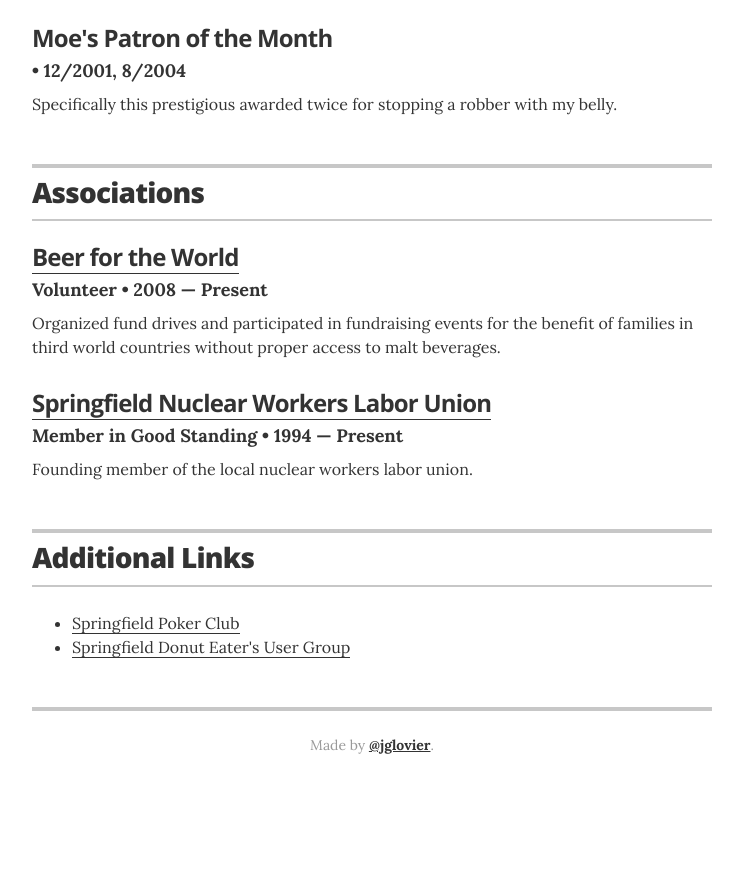
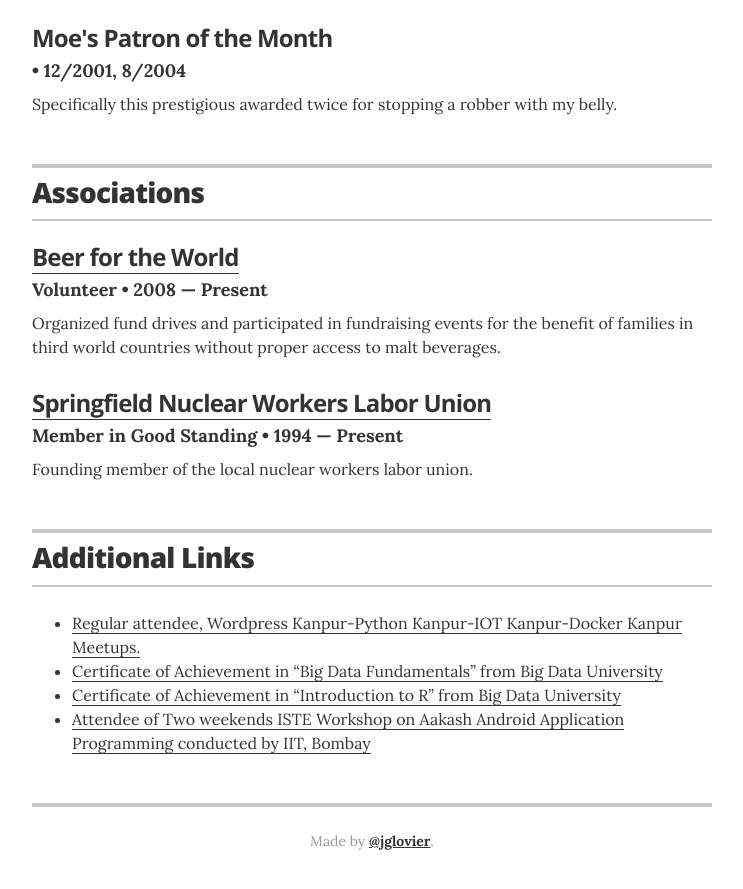
Before and after one commit to hammadmashkoor/hammadmashkoor.github.io, a Jekyll site: the page built from index.html, in a window 1280 px wide and 900 px high, scrolled down 2408 px. Shown: the top 889 px of the window, without its empty margins (268-1011 px from the left). Built offline with Jekyll 4.4.1, drawn with Linux system fonts in a browser that asks for light colours; before the commit the page ends 3212 px from its top, so only the background shows below that.

Commit message:
Update links.yml

```diff
--- a/_data/links.yml
+++ b/_data/links.yml
@@ -1,5 +1,9 @@
 # links
-- url: "#"
-  description: Springfield Poker Club
-- url: "#"
-  description: Springfield Donut Eater's User Group
+- url: ""
+  description: Regular attendee, Wordpress Kanpur-Python Kanpur-IOT Kanpur-Docker Kanpur Meetups.
+- url: ""
+  description: Certificate of Achievement in “Big Data Fundamentals” from Big Data University
+- url: ""
+  description: Certificate of Achievement in “Introduction to R” from Big Data University
+- url: ""
+  description: Attendee of Two weekends ISTE Workshop on Aakash Android Application Programming conducted by IIT, Bombay
```
